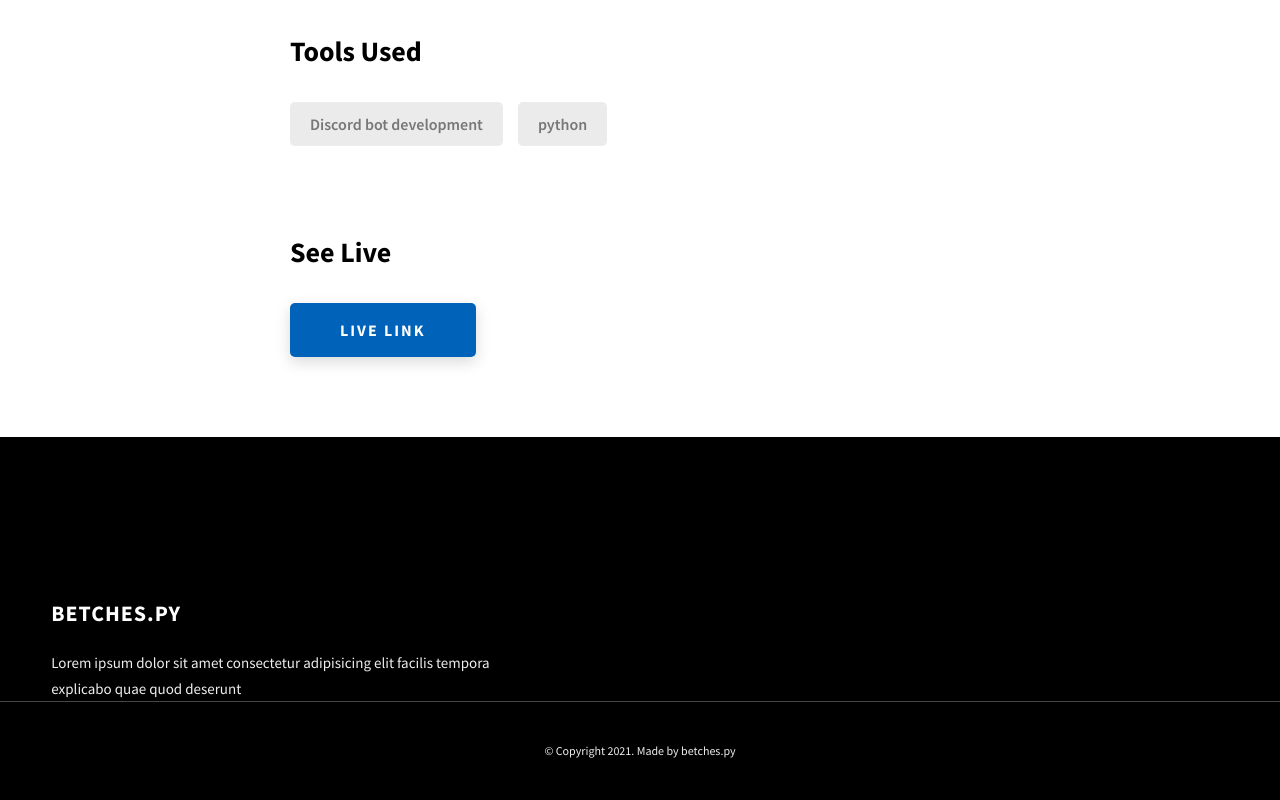
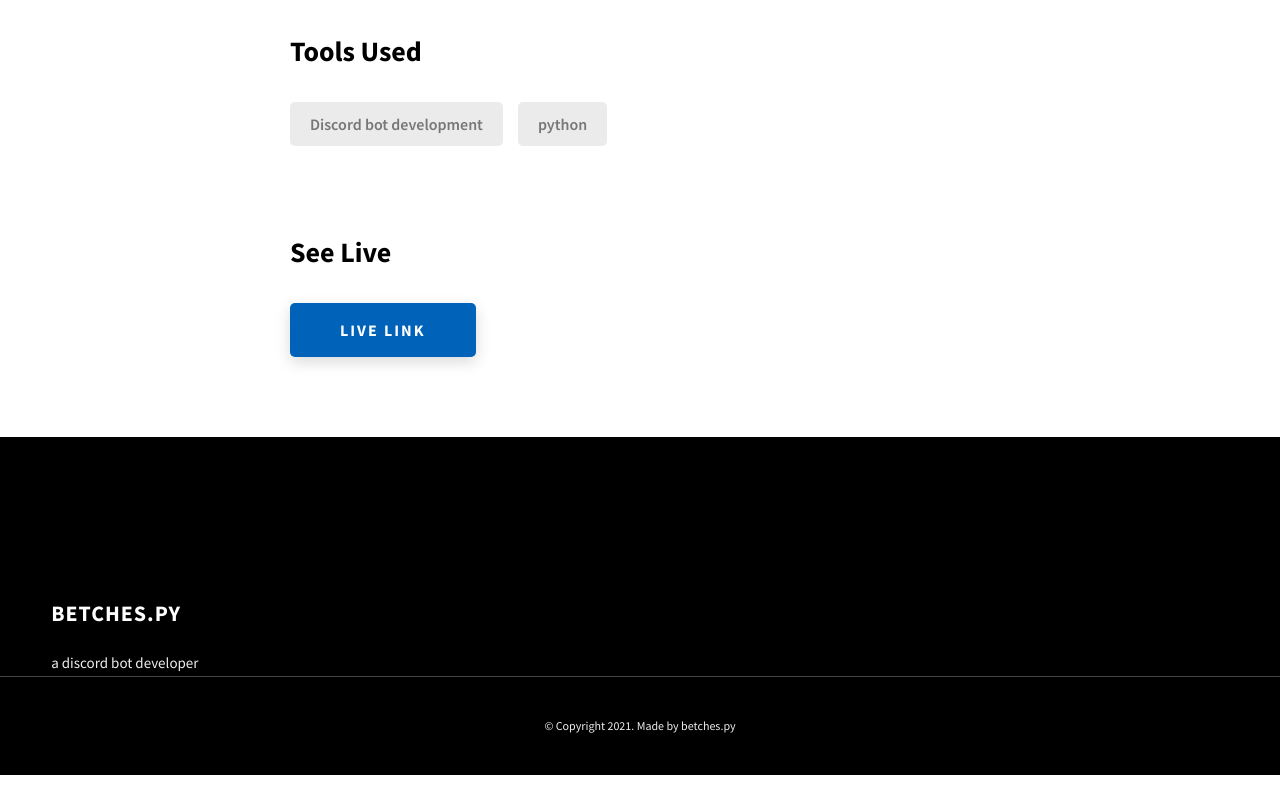
Before and after one commit to pogrammar/dopefolio, a website: page github.html in a window 1280 px wide. Shown: the part 1543-2343 px from the top of the page. After the commit the page ends 2318 px from the top, so only its background shows below. Drawn offline with Linux system fonts and the light colour scheme.

Commit message:
Update github.html

```diff
--- a/github.html
+++ b/github.html
@@ -143,8 +143,7 @@
           <div class="main-footer__row main-footer__row-2">
             <h4 class="heading heading-sm text-lt">betches.py</h4>
             <p class="main-footer__short-desc">
-              Lorem ipsum dolor sit amet consectetur adipisicing elit facilis
-              tempora explicabo quae quod deserunt
+              a discord bot developer
             </p>
           </div>
         </div>
```
